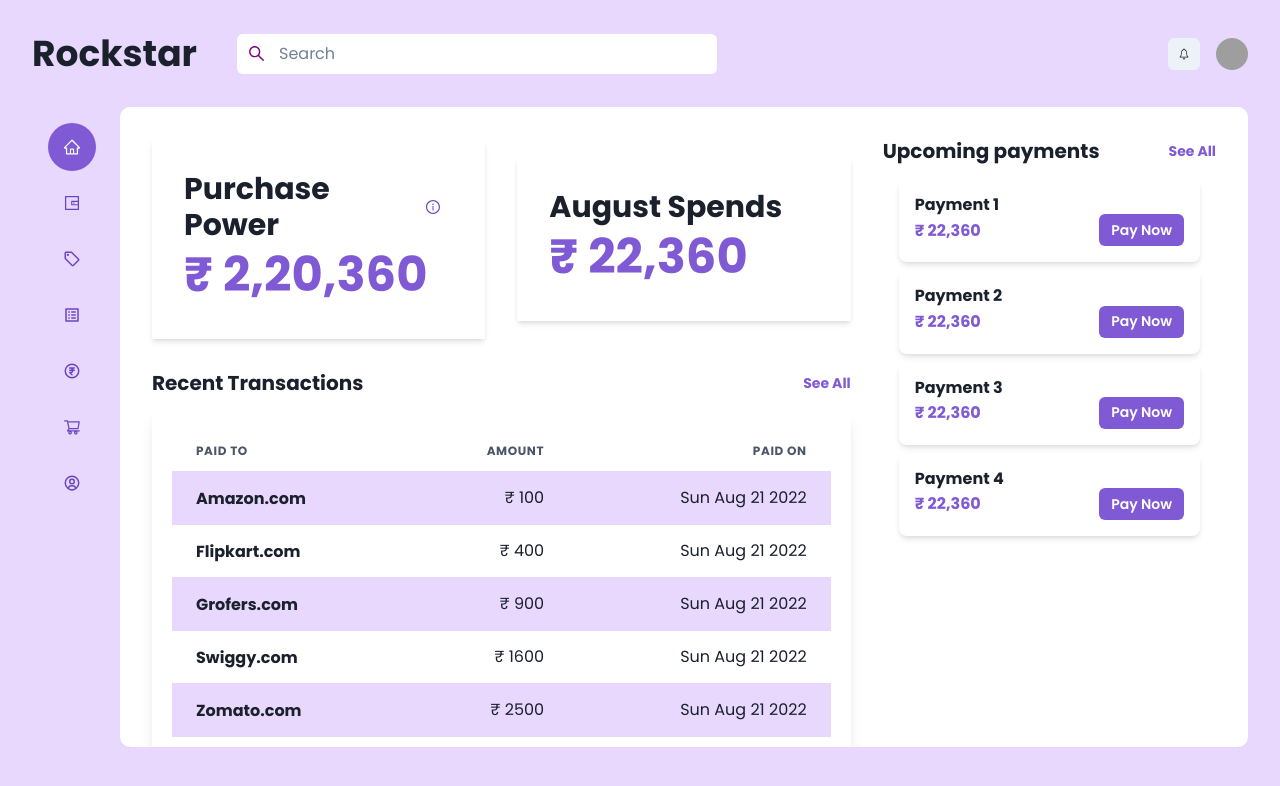
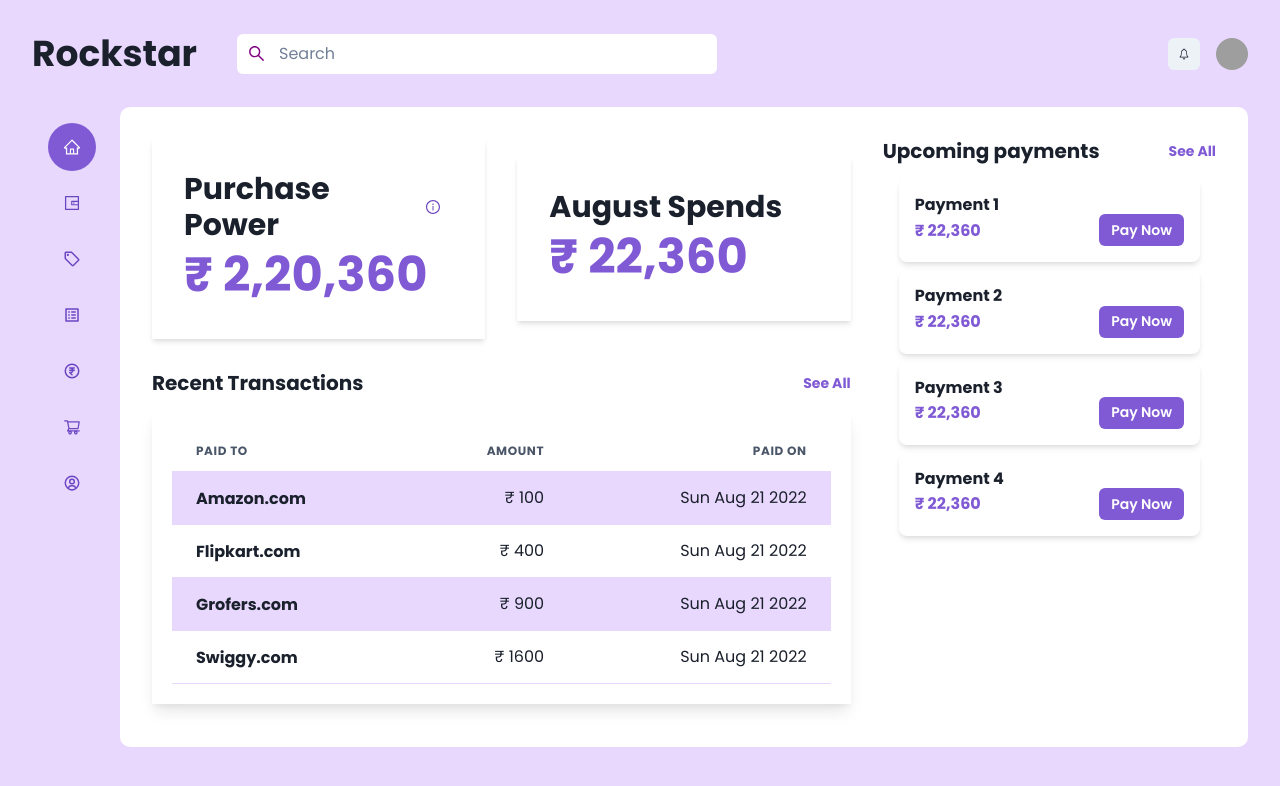
Before and after one commit to Aman7400/rockstar-pay, a Next.js app: page / in a window 1280 px wide. Shown: the top 786 px of the page. Built offline with nearby package versions, Linux system fonts and the light colour scheme; grey boxes are pictures that could not be loaded.

Commit message:
Update index.js

```diff
--- a/pages/index.js
+++ b/pages/index.js
@@ -159,7 +159,6 @@ function RecentTransactionTable() {
                 { amount: 200, paidTo: "Flipkart.com", paidOn: new Date().toDateString() },
                 { amount: 300, paidTo: "Grofers.com", paidOn: new Date().toDateString() },
                 { amount: 400, paidTo: "Swiggy.com", paidOn: new Date().toDateString() },
-                { amount: 500, paidTo: "Zomato.com", paidOn: new Date().toDateString() },
               ]
                 .map((transaction, i) =>
                   <Tr key={i}>
```
